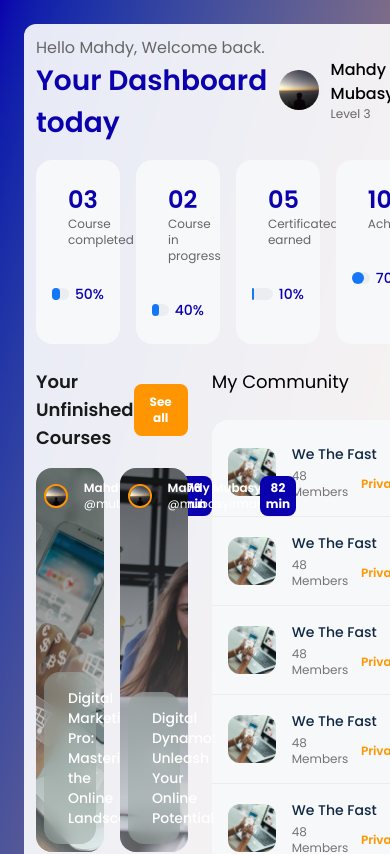
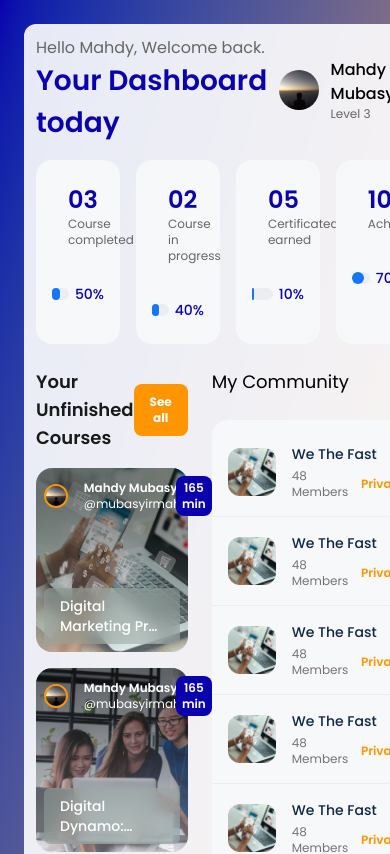
Before and after one commit to mubasyir19/jongskill, a Next.js app: page /dashboard in a window 390 px wide. Shown: the top 854 px of the page. Built offline with nearby package versions, Linux system fonts and the light colour scheme.

Commit message:
ui: responsive unfinished course card

```diff
--- a/src/app/(dashboard)/dashboard/page.tsx
+++ b/src/app/(dashboard)/dashboard/page.tsx
@@ -1,3 +1,5 @@
+import UnfinishedCard from '@/components/organism/UnfinishedCard';
+import { unfinishedCourse } from '@/data/data';
 import Image from 'next/image';
 import React from 'react';
 
@@ -95,79 +97,18 @@ export default function MainDashboardPage() {
               See all
             </button>
           </div>
-          <div className='mt-4 grid grid-cols-2 gap-4 h-96'>
-            <div className='relative self-stretch h-full'>
-              <Image
-                src={'/images/course-1.png'}
-                width={395}
-                height={390}
-                alt='course'
-                className='absolute inset-0 w-full h-full object-cover rounded-2xl'
+          <div className='mt-4 grid grid-cols-1 lg:grid-cols-2 gap-4 h-96'>
+            {unfinishedCourse.map((uc) => (
+              <UnfinishedCard
+                key={uc.id}
+                thumbnail={uc.thumbnail}
+                photoMentor={uc.mentor.photoProfile}
+                nameMentor={uc.mentor.name}
+                socmedMentor={uc.mentor.socmed}
+                duration={uc.duration}
+                titleCourse={uc.title}
               />
-              <div className='absolute inset-0 p-2 lg:p-4 xl:p-6 bg-gradient-to-b from-black/50 to-[#FBFBFB]/30 rounded-2xl flex flex-col justify-between'>
-                <div className='flex items-center justify-between'>
-                  <div className='flex items-center gap-4'>
-                    <Image
-                      src={`/images/user.jpg`}
-                      width={100}
-                      height={100}
-                      alt='profile'
-                      className='size-6 md:size-8 lg:size-10 xl:size-12 rounded-full border-2 border-[var(--color-primary)]'
-                    />
-                    <div className=''>
-                      <p className='font-semibold text-white text-xs md:text-sm lg:text-base xl:text-lg'>
-                        Mahdy Mubasyir
-                      </p>
-                      <p className='text-xs xl:text-sm text-white'>@mubasyirmahdy</p>
-                    </div>
-                  </div>
-                  <button className='bg-[var(--color-secondary)] rounded-lg text-center text-white text-xs xl:text-base font-bold py-1 px-1.5 lg:py-2 xl:py-2.5 lg:px-2 xl:px-4'>
-                    76 min
-                  </button>
-                </div>
-                <div className='bg-[#99A7A2]/50 backdrop-blur-sm rounded-2xl py-4 px-6'>
-                  <p className='text-white text-sm md:text-base lg:text-xl xl:text-2xl font-medium'>
-                    Digital Marketing Pro: Mastering the Online Landscape
-                  </p>
-                </div>
-              </div>
-            </div>
-            <div className='relative self-stretch h-full'>
-              <Image
-                src={'/images/course-2.png'}
-                width={395}
-                height={390}
-                alt='course'
-                className='absolute inset-0 w-full h-full object-cover rounded-2xl'
-              />
-              <div className='absolute inset-0 p-2 lg:p-4 xl:p-6 bg-gradient-to-b from-black/50 to-[#FBFBFB]/30 rounded-2xl flex flex-col justify-between'>
-                <div className='flex items-center justify-between'>
-                  <div className='flex items-center gap-4'>
-                    <Image
-                      src={`/images/user.jpg`}
-                      width={100}
-                      height={100}
-                      alt='profile'
-                      className='size-6 md:size-8 lg:size-10 xl:size-12 rounded-full border-2 border-[var(--color-primary)]'
-                    />
-                    <div className=''>
-                      <p className='font-semibold text-white text-xs md:text-sm lg:text-base xl:text-lg'>
-                        Mahdy Mubasyir
-                      </p>
-                      <p className='text-xs xl:text-sm text-white'>@mubasyirmahdy</p>
-                    </div>
-                  </div>
-                  <button className='bg-[var(--color-secondary)] rounded-lg text-center text-white text-xs xl:text-base font-bold py-1 px-1.5 lg:py-2 xl:py-2.5 lg:px-2 xl:px-4'>
-                    82 min
-                  </button>
-                </div>
-                <div className='bg-[#99A7A2]/50 backdrop-blur-sm rounded-2xl py-4 px-6'>
-                  <p className='text-white text-sm md:text-base lg:text-xl xl:text-2xl font-medium'>
-                    Digital Dynamo: Unleash Your Online Potential
-                  </p>
-                </div>
-              </div>
-            </div>
+            ))}
           </div>
         </div>
         <div className='w-52 lg:w-60 xl:w-96 h-full flex flex-col'>
--- /dev/null
+++ b/src/components/organism/UnfinishedCard.tsx
@@ -0,0 +1,57 @@
+import Image from 'next/image';
+import React from 'react';
+
+interface UnfinishedCardProps {
+  thumbnail: string;
+  photoMentor: string;
+  nameMentor: string;
+  socmedMentor: string;
+  duration: number;
+  titleCourse: string;
+}
+
+export default function UnfinishedCard({
+  thumbnail,
+  photoMentor,
+  nameMentor,
+  socmedMentor,
+  duration,
+  titleCourse,
+}: UnfinishedCardProps) {
+  return (
+    <div className='relative self-stretch h-full'>
+      <Image
+        src={`/images/${thumbnail}`}
+        width={395}
+        height={390}
+        alt='course'
+        className='absolute inset-0 w-full h-full object-cover rounded-2xl'
+      />
+      <div className='absolute inset-0 p-2 lg:p-4 bg-gradient-to-b from-black/50 to-[#FBFBFB]/30 rounded-2xl flex flex-col justify-between'>
+        <div className='flex items-center justify-between'>
+          <div className='flex items-center gap-4'>
+            <Image
+              src={`/images/${photoMentor}`}
+              width={100}
+              height={100}
+              alt='profile'
+              className='size-6 md:size-8 lg:size-10 rounded-full border-2 border-[var(--color-primary)]'
+            />
+            <div className=''>
+              <p className='font-semibold text-white text-xs md:text-sm lg:text-base'>{nameMentor}</p>
+              <p className='text-xs text-white'>@{socmedMentor}</p>
+            </div>
+          </div>
+          <button className='bg-[var(--color-secondary)] rounded-lg text-center text-white text-xs lg:text-sm font-semibold py-1 px-1.5 lg:py-2 xl:py-2.5 lg:px-2 xl:px-4'>
+            {duration} min
+          </button>
+        </div>
+        <div className='bg-[#99A7A2]/50 backdrop-blur-sm rounded-md lg:rounded-2xl py-2 px-4'>
+          <p className='text-white text-sm md:text-base lg:text-lg xl:text-xl font-medium line-clamp-2'>
+            {titleCourse}
+          </p>
+        </div>
+      </div>
+    </div>
+  );
+}
--- a/src/data/data.ts
+++ b/src/data/data.ts
@@ -1,3 +1,146 @@
+export const unfinishedCourse = [
+  {
+    id: '1',
+    thumbnail: 'course-1.png',
+    tag: 'Digital Marketing',
+    title: 'Digital Marketing Pro: Mastering the Online Landscape',
+    lessons: [
+      {
+        id: '2345-4244-6784',
+        title: 'lesson 1',
+        duration: 15,
+      },
+      {
+        id: '2345-4244-6784',
+        title: 'lesson 2',
+        duration: 15,
+      },
+      {
+        id: '2345-4244-6784',
+        title: 'lesson 3',
+        duration: 15,
+      },
+      {
+        id: '2345-4244-6784',
+        title: 'lesson 4',
+        duration: 15,
+      },
+      {
+        id: '2345-4244-6784',
+        title: 'lesson 5',
+        duration: 15,
+      },
+      {
+        id: '2345-4244-6784',
+        title: 'lesson 6',
+        duration: 15,
+      },
+      {
+        id: '2345-4244-6784',
+        title: 'lesson 7',
+        duration: 15,
+      },
+      {
+        id: '2345-4244-6784',
+        title: 'lesson 8',
+        duration: 15,
+      },
+      {
+        id: '2345-4244-6784',
+        title: 'lesson 9',
+        duration: 15,
+      },
+      {
+        id: '2345-4244-6784',
+        title: 'lesson 10',
+        duration: 15,
+      },
+      {
+        id: '2345-4244-6784',
+        title: 'lesson 11',
+        duration: 15,
+      },
+    ],
+    duration: 165,
+    price: 159,
+    mentor: {
+      photoProfile: 'user.jpg',
+      name: 'Mahdy Mubasyir',
+      socmed: 'mubasyirmahdy',
+    },
+  },
+  {
+    id: '2',
+    thumbnail: 'course-2.png',
+    tag: 'Design',
+    title: 'Digital Dynamo: Unleash Your Online Potential',
+    lessons: [
+      {
+        id: '2345-4244-6784',
+        title: 'lesson 1',
+        duration: 15,
+      },
+      {
+        id: '2345-4244-6784',
+        title: 'lesson 2',
+        duration: 15,
+      },
+      {
+        id: '2345-4244-6784',
+        title: 'lesson 3',
+        duration: 15,
+      },
+      {
+        id: '2345-4244-6784',
+        title: 'lesson 4',
+        duration: 15,
+      },
+      {
+        id: '2345-4244-6784',
+        title: 'lesson 5',
+        duration: 15,
+      },
+      {
+        id: '2345-4244-6784',
+        title: 'lesson 6',
+        duration: 15,
+      },
+      {
+        id: '2345-4244-6784',
+        title: 'lesson 7',
+        duration: 15,
+      },
+      {
+        id: '2345-4244-6784',
+        title: 'lesson 8',
+        duration: 15,
+      },
+      {
+        id: '2345-4244-6784',
+        title: 'lesson 9',
+        duration: 15,
+      },
+      {
+        id: '2345-4244-6784',
+        title: 'lesson 10',
+        duration: 15,
+      },
+      {
+        id: '2345-4244-6784',
+        title: 'lesson 11',
+        duration: 15,
+      },
+    ],
+    duration: 165,
+    price: 130,
+    mentor: {
+      photoProfile: 'user.jpg',
+      name: 'Mahdy Mubasyir',
+      socmed: 'mubasyirmahdy',
+    },
+  },
+];
+
 export const DataCourse = [
   {
     id: '1',
```
